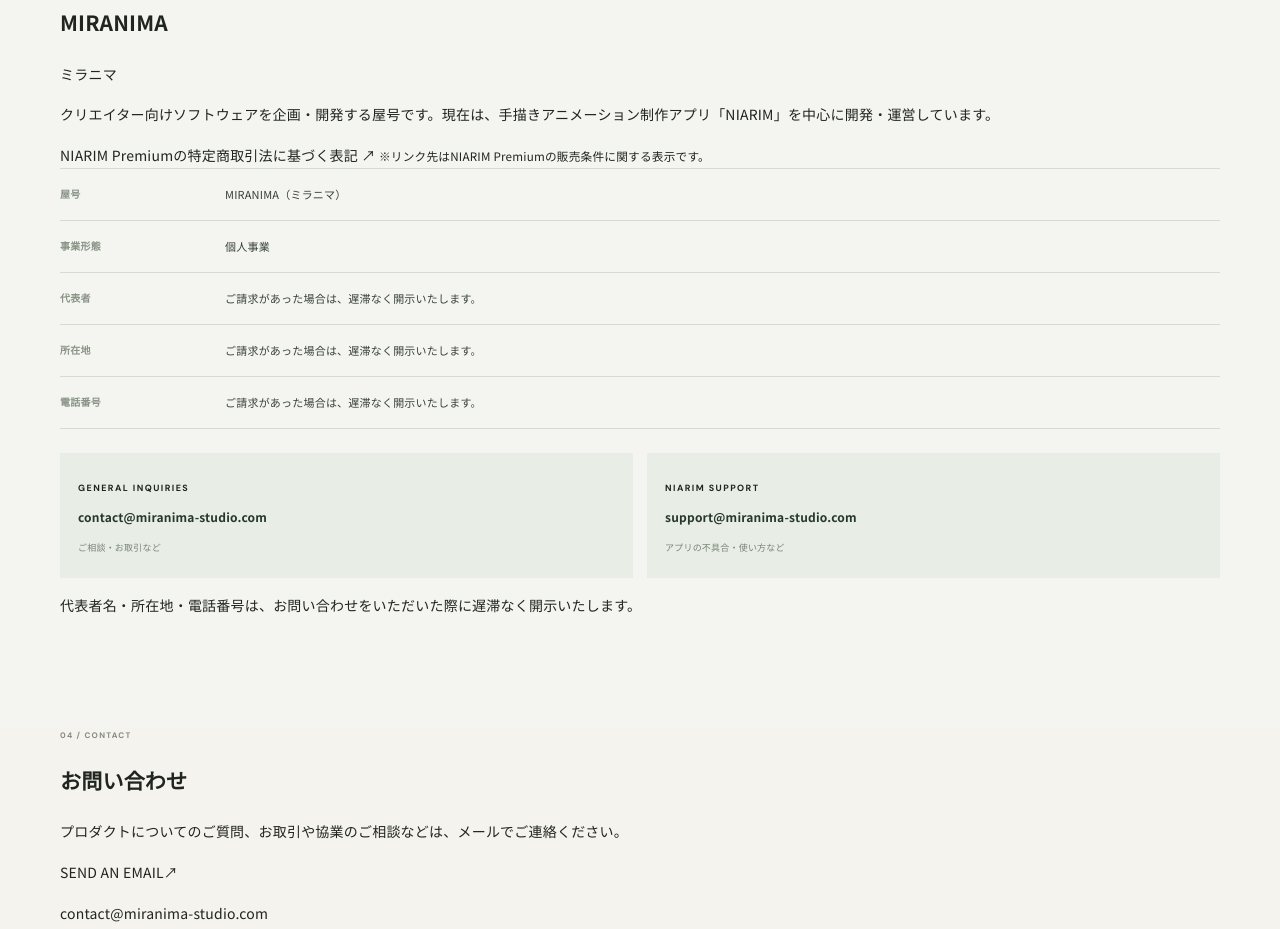
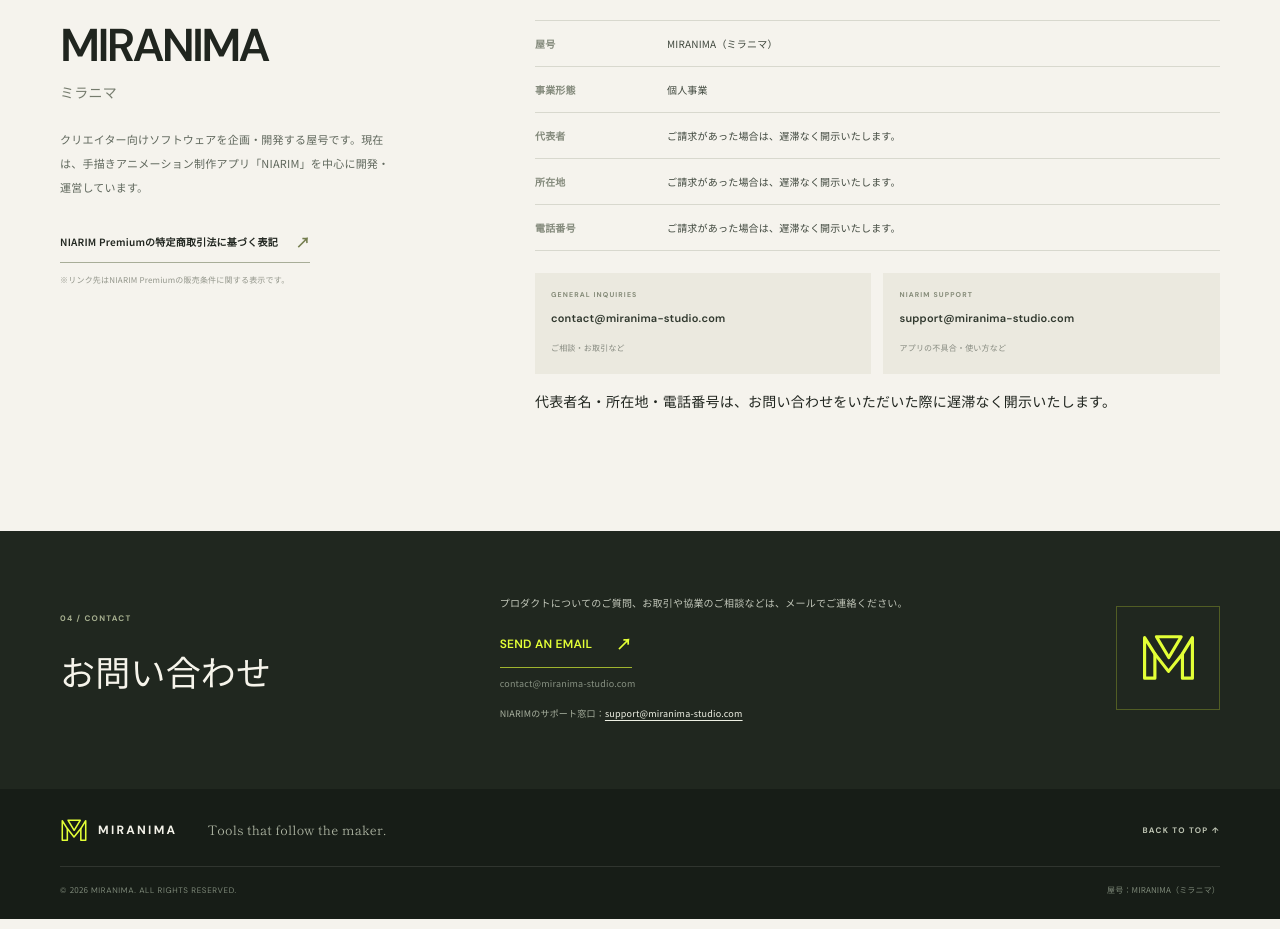
Before and after one commit to sakurasemaika-creator/MIRANIMA-web, a plain HTML site: page index.html in a window 1280 px wide. Shown: the part 2782-3711 px from the top of the page. Drawn offline with Linux system fonts and the light colour scheme.

Commit message:
style: refine studio disclosure and contact as quiet editorial information

```diff
--- a/styles/studio.css
+++ b/styles/studio.css
@@ -1,31 +1,91 @@
-/* Studio identity, contact destinations and disclosure information */
-.status.development i{background:var(--accent)}
-.about-signature img{background:#0d0d0d;border-radius:4px;padding:2px}
-.footer-brand img{background:#0d0d0d;border-radius:3px;padding:1px}
-.studio-info{background:#f4f5f0;padding:108px 0 96px}
-.studio-info-grid{display:grid;grid-template-columns:.78fr 1.22fr;gap:70px;align-items:start}
-.studio-profile{background:#17221b;color:#f5f7f1;padding:36px 34px;min-height:100%}
-.studio-profile-kicker,.studio-email-label{font-size:8px;letter-spacing:.18em;font-weight:800;color:#9cad92}
-.studio-profile h3{font-family:var(--display);font-size:25px;letter-spacing:.07em;margin:22px 0 13px}
-.studio-profile h3 span{font-family:var(--sans);font-size:11px;letter-spacing:.04em;color:#aebbaa;margin-left:8px}
-.studio-profile>p:not(.studio-profile-kicker){font-size:11px;line-height:2;color:#c0cabe;margin:0 0 26px}
-.studio-legal-link{display:flex;justify-content:space-between;gap:15px;align-items:center;padding:13px 0;border-top:1px solid rgba(220,226,216,.2);border-bottom:1px solid rgba(220,226,216,.2);font-size:10px;color:var(--accent);line-height:1.7}
-.studio-profile>small{display:block;margin-top:11px;color:#8c9b8a;font-size:9px;line-height:1.7}
-.studio-details{min-width:0}
-.studio-facts{margin:0;border-top:1px solid #d4dcd1}
-.studio-facts>div{display:grid;grid-template-columns:145px 1fr;gap:20px;padding:15px 0;border-bottom:1px solid #d4dcd1}
-.studio-facts dt{font-size:10px;color:#899487;font-weight:700}
-.studio-facts dd{font-size:11px;line-height:1.9;color:#374238;margin:0}
-.studio-emails{display:grid;grid-template-columns:1fr 1fr;gap:14px;margin-top:24px}
-.studio-emails>div{background:#e8ede5;padding:19px 18px;min-width:0}
-.studio-emails a{display:block;margin:8px 0 3px;font-size:12px;font-weight:700;color:#26382a;overflow-wrap:anywhere}
-.studio-emails small{font-size:9px;color:#778474}
-.studio-email-label{display:block;color:#82907e;font-size:7px}
-.studio-info-note{margin:24px 0 0;color:#879184;font-size:9px;line-height:1.9}
-.contact-support{font-size:10px!important;color:#8e9d8d!important;margin-top:18px!important}
-.contact-support a{color:#e3ff36;text-decoration:underline;text-underline-offset:3px}
-.footer-links{display:flex;gap:18px;margin-left:auto;margin-right:26px}
-.footer-links a{font-size:8px;letter-spacing:.1em;color:#a8b5a5}
-.footer-links a:hover{color:var(--accent)}
-@media(max-width:900px){.studio-info-grid{gap:32px}.studio-facts>div{grid-template-columns:125px 1fr}.footer-links{margin-right:0}}
-@media(max-width:680px){.studio-info{padding:76px 0 82px}.studio-info-grid{grid-template-columns:1fr;gap:23px}.studio-profile{padding:27px 24px}.studio-emails{grid-template-columns:1fr}.studio-facts>div{grid-template-columns:105px 1fr;gap:12px}.footer-links{order:4;width:100%;margin:0;flex-wrap:wrap;gap:14px}.footer-top .back-top{margin-left:auto}}
+.studio-info {
+  padding: 100px 0 103px;
+  background: var(--paper);
+}
+.studio-grid {
+  display: grid;
+  grid-template-columns: .72fr 1.28fr;
+  gap: clamp(40px, 7vw, 96px);
+  padding-top: 42px;
+}
+.studio-intro { padding-right: 12px; }
+.studio-intro h2 {
+  margin: 0;
+  font-family: var(--latin); font-size: clamp(31px, 4vw, 46px);
+  font-weight: 600; letter-spacing: -.06em; line-height: 1.1;
+}
+.studio-reading { margin: 8px 0 22px; color: #757b6d; font-family: var(--serif); font-size: 14px; }
+.studio-copy { max-width: 340px; margin: 0; color: #5f675c; font-size: 11px; line-height: 2.2; }
+.legal-link {
+  display: inline-flex; align-items: center; gap: 18px;
+  margin-top: 30px; padding: 0 0 7px;
+  border-bottom: 1px solid #a8ad98;
+  font-size: 10px; font-weight: 600; line-height: 1.8;
+}
+.legal-link span { color: #747d4e; font-size: 14px; }
+.studio-intro > small { display: block; margin-top: 9px; color: #92958a; font-size: 8px; }
+
+.studio-facts { margin: 0; border-top: 1px solid var(--line); }
+.studio-facts > div {
+  display: grid; grid-template-columns: 112px 1fr; gap: 20px;
+  padding: 13px 0; border-bottom: 1px solid var(--line);
+}
+.studio-facts dt { color: #858b7d; font-size: 10px; font-weight: 600; }
+.studio-facts dd { margin: 0; color: #3f473d; font-size: 10px; line-height: 1.9; }
+.studio-emails {
+  display: grid; grid-template-columns: 1fr 1fr; gap: 12px;
+  margin-top: 22px;
+}
+.studio-emails > div { min-width: 0; padding: 15px 16px; background: #ebe9df; }
+.email-label { display: block; color: #858b78; font-size: 7px; }
+.studio-emails a {
+  display: block; margin: 7px 0 3px;
+  color: #30382e; font-family: var(--latin);
+  font-size: 11px; font-weight: 600; overflow-wrap: anywhere;
+}
+.studio-emails small { color: #85897f; font-size: 8px; }
+
+.contact { padding: 62px 0 67px; background: #20271f; color: #f6f4eb; }
+.contact-inner {
+  display: grid; grid-template-columns: .8fr 1.15fr auto;
+  gap: 36px; align-items: center;
+}
+.contact .section-index { color: #a6af8f; }
+.contact h2 {
+  margin: 12px 0 0; font-family: var(--serif);
+  font-size: clamp(25px, 3vw, 35px); font-weight: 500;
+}
+.contact-main > p:first-child {
+  max-width: 510px; margin: 0 0 13px;
+  color: #c3c8bb; font-size: 10px; line-height: 2;
+}
+.contact-link {
+  display: inline-flex; align-items: center; gap: 24px;
+  min-height: 42px; padding-bottom: 4px;
+  border-bottom: 1px solid rgba(227,255,54,.65);
+  color: var(--lime); font-family: var(--latin);
+  font-size: 12px; font-weight: 600; letter-spacing: .02em;
+}
+.contact-link > span:last-child { font-size: 15px; }
+.contact-hint { margin: 7px 0 0; color: #879182; font-size: 9px; }
+.contact-support { margin: 13px 0 0; color: #a8b09f; font-size: 9px; }
+.contact-support a { color: #eef0e4; text-decoration: underline; text-underline-offset: 3px; }
+.contact-mark {
+  width: 104px; height: 104px; display: grid; place-items: center;
+  border: 1px solid rgba(227,255,54,.25);
+}
+.contact-mark img { width: 57px; height: auto; }
+
+.site-footer { padding: 27px 0 20px; background: #171d17; color: #9ba394; }
+.footer-main { display: flex; align-items: center; gap: 30px; padding-bottom: 22px; border-bottom: 1px solid rgba(226,231,216,.12); }
+.footer-brand { color: #f3f2e9; }
+.footer-brand img { width: 28px; height: 28px; }
+.footer-brand span { font-size: 12px; }
+.footer-main > p { margin: 0; color: #aeb5a3; font-family: var(--serif); font-size: 13px; }
+.back-top { margin-left: auto; color: #bdc3b2; font-size: 8px; }
+.footer-bottom {
+  display: flex; justify-content: space-between; gap: 16px;
+  padding-top: 15px; color: #7d8878;
+  font-family: var(--latin); font-size: 8px; letter-spacing: .08em;
+}
+.footer-bottom span:last-child { font-family: var(--sans); letter-spacing: .02em; }
```
